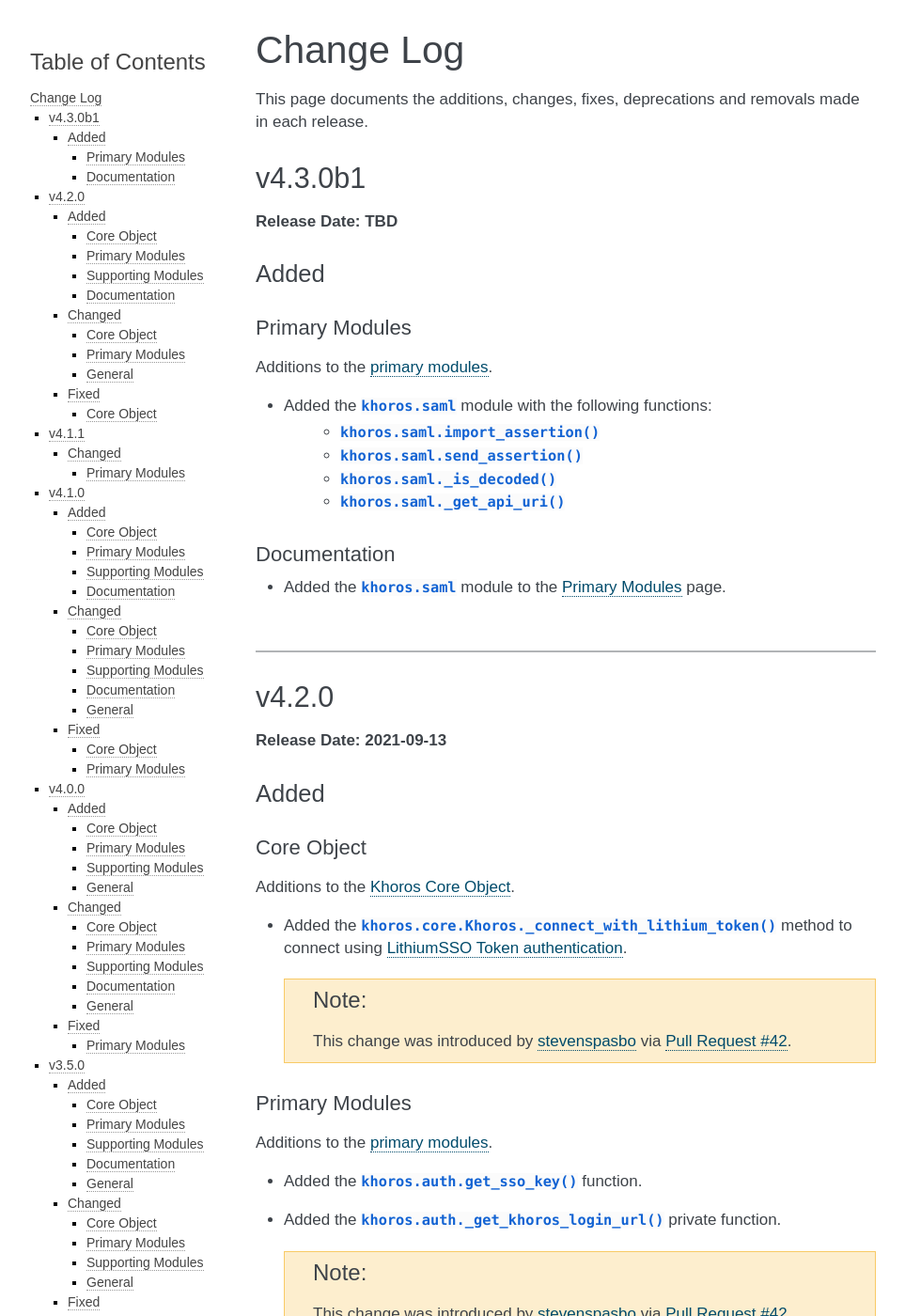
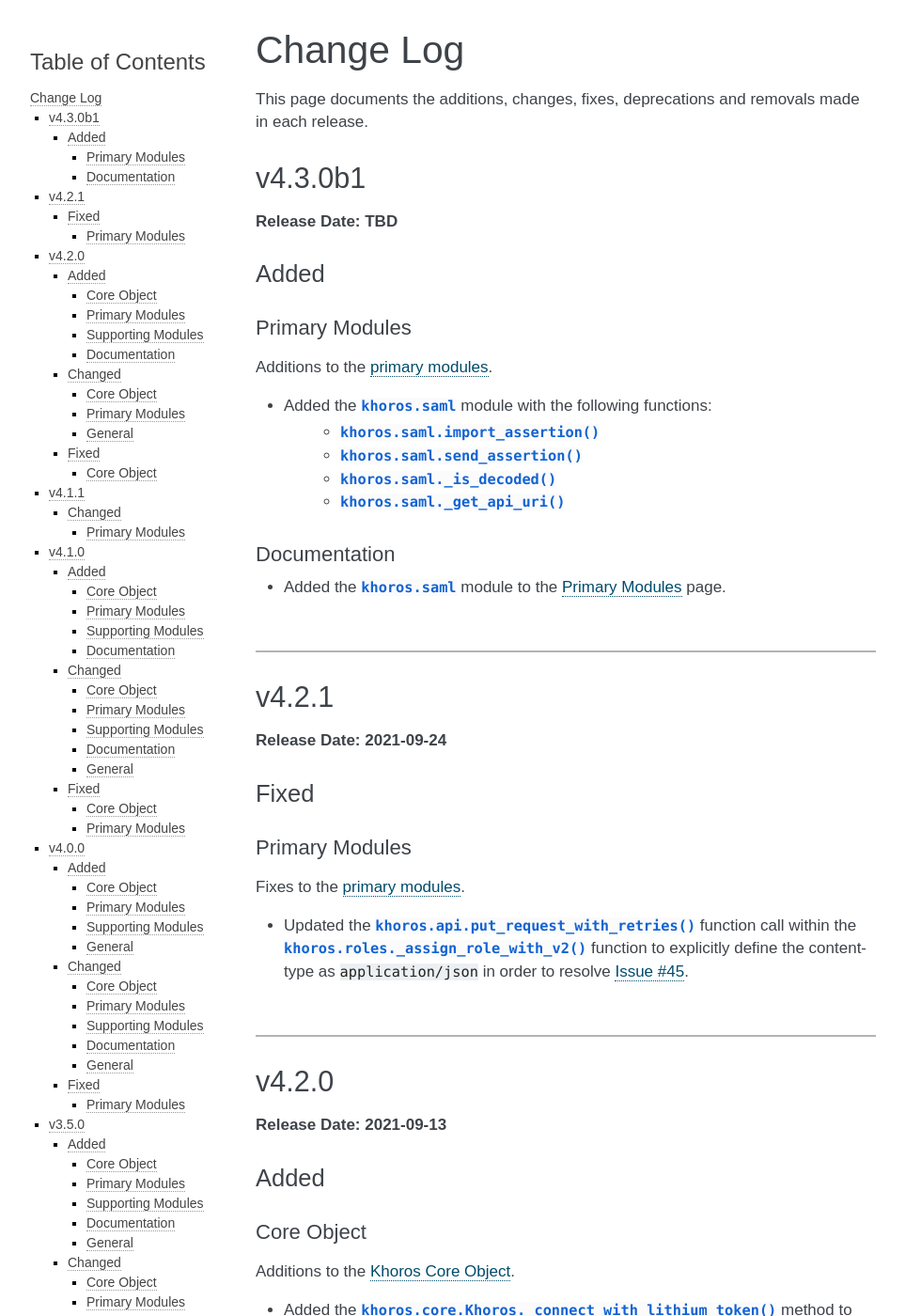
Before and after one commit to jeffshurtliff/khoros, a Sphinx documentation site: the page built from docs/changelog.rst, in a window 1280 px wide and 1400 px high. Shown: the whole window at 94% size, without its empty margins (148-1111 px from the left). Built offline with Sphinx 7.4.7, drawn with Linux system fonts in a browser that asks for light colours.

Commit message:
Added 4.2.1 info to changelog

```diff
--- a/docs/changelog.rst
+++ b/docs/changelog.rst
@@ -24,6 +24,26 @@
 Documentation
 -------------
 * Added the :py:mod:`khoros.saml` module to the :doc:`Primary Modules <primary-modules>` page.
+
+|
+
+-----
+
+******
+v4.2.1
+******
+**Release Date: 2021-09-24**
+
+Fixed
+=====
+
+Primary Modules
+---------------
+Fixes to the :doc:`primary modules <primary-modules>`.
+
+* Updated the :py:func:`khoros.api.put_request_with_retries` function call within the
+  :py:func:`khoros.roles._assign_role_with_v2` function to explicitly define the content-type
+  as ``application/json`` in order to resolve `Issue #45 <https://github.com/jeffshurtliff/khoros/issues/45>`_.
 
 |
 
```
